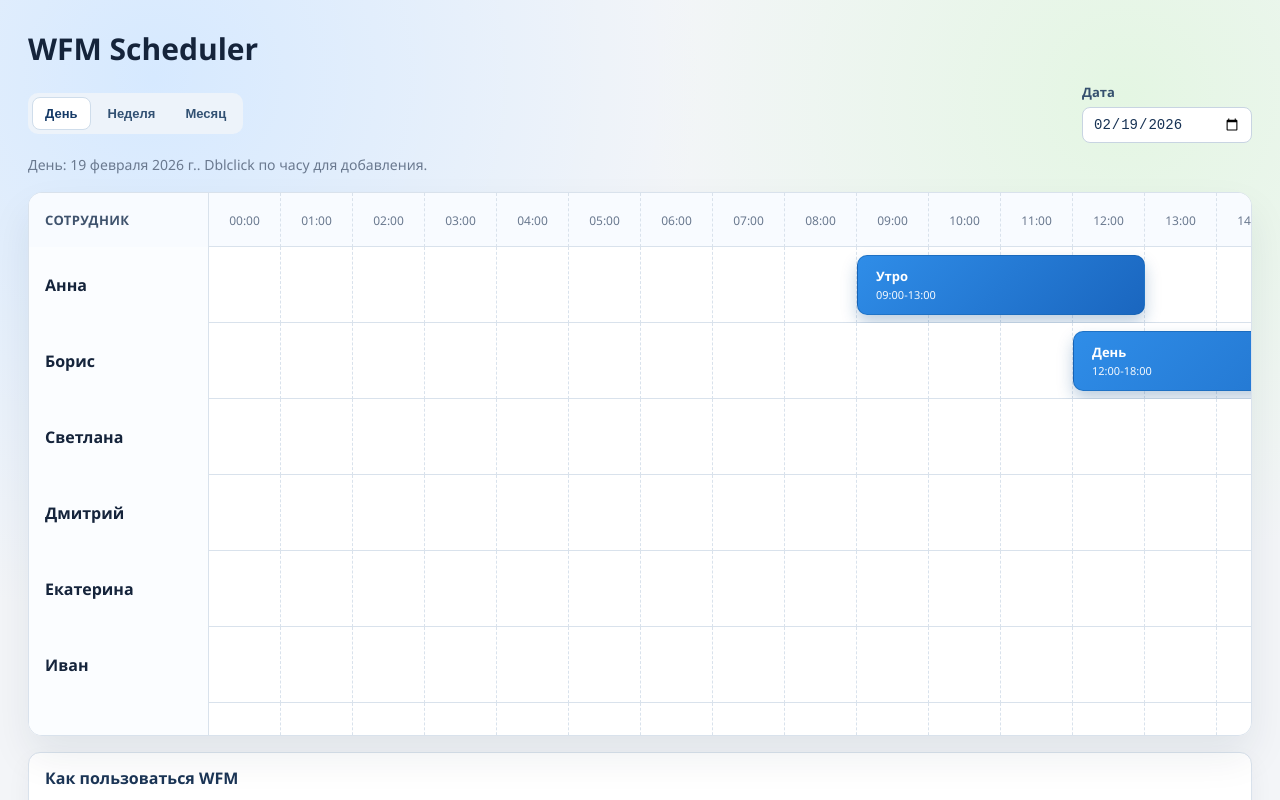
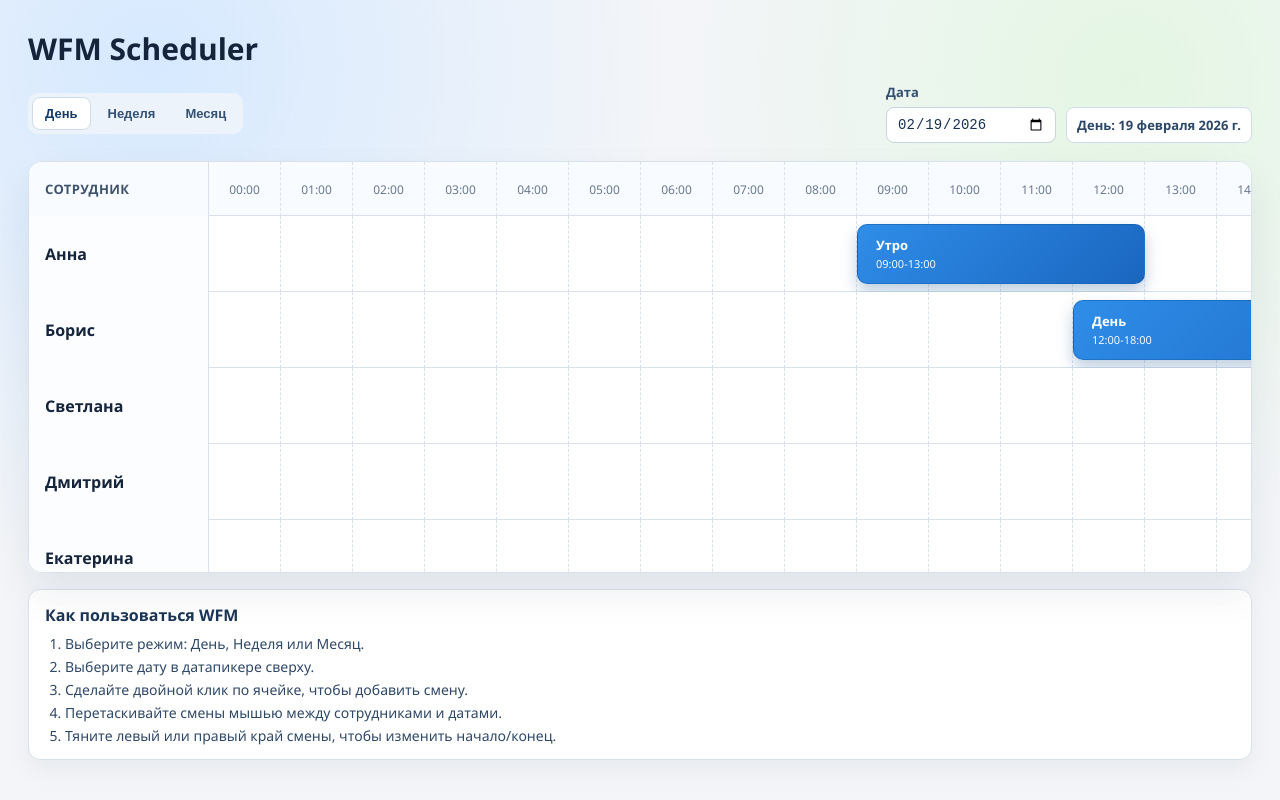
Before and after one commit to mfbulat/vibe-wfm, a React (Vite) app: page / in a window 1280 px wide. Shown: the top 800 px of the page. Built offline with nearby package versions, Linux system fonts and the light colour scheme.

Commit message:
style adjust

```diff
--- a/src/App.module.scss
+++ b/src/App.module.scss
@@ -7,12 +7,16 @@ $muted: #6a798f;
 $row-height: 76px;
 
 .page {
-  min-height: 100vh;
+  height: 100vh;
+  max-height: 100vh;
   background: radial-gradient(circle at 12% 8%, #d6e9ff 0%, transparent 38%),
     radial-gradient(circle at 88% 10%, #e4f6e3 0%, transparent 33%),
     $page-bg;
   color: $text;
   padding: 28px 28px 40px;
+  display: flex;
+  flex-direction: column;
+  overflow: hidden;
 }
 
 .header {
@@ -31,6 +35,13 @@ $row-height: 76px;
   align-items: center;
   justify-content: space-between;
   gap: 12px;
+}
+
+.dateControls {
+  display: flex;
+  align-items: flex-end;
+  gap: 10px;
+  flex-wrap: wrap;
 }
 
 .viewSwitch {
@@ -76,10 +87,14 @@ $row-height: 76px;
   color: #173254;
 }
 
-.hintText {
-  margin: 12px 0 0;
-  color: $muted;
-  font-size: 14px;
+.periodBadge {
+  border: 1px solid #cfdceb;
+  background: #fff;
+  border-radius: 8px;
+  padding: 8px 10px;
+  font-size: 13px;
+  color: #2d4867;
+  font-weight: 600;
 }
 
 .gridWrapper {
@@ -89,8 +104,8 @@ $row-height: 76px;
   border-radius: 14px;
   overflow: auto;
   box-shadow: 0 20px 40px rgba(14, 36, 64, 0.08);
-  min-height: 420px;
-  height: min(68vh, 720px);
+  min-height: 220px;
+  flex: 1 1 auto;
 }
 
 .virtualCanvas {
@@ -442,6 +457,6 @@ $row-height: 76px;
   }
 
   .gridWrapper {
-    min-height: 360px;
+    min-height: 200px;
   }
 }
--- a/src/App.tsx
+++ b/src/App.tsx
@@ -533,6 +533,13 @@ function App() {
     if (parsed) setSelectedDate(parsed)
   }
 
+  const periodLabel =
+    viewMode === 'day'
+      ? `День: ${fullDateFormatter.format(selectedDate)}`
+      : viewMode === 'week'
+        ? `Неделя: ${shortDateFormatter.format(visibleDates[0])} - ${shortDateFormatter.format(visibleDates[6])}`
+        : `Месяц: ${monthYearFormatter.format(selectedDate)}`
+
   return (
     <div className={styles.page}>
       <header className={styles.header}>
@@ -551,6 +558,7 @@ function App() {
             ))}
           </div>
 
+          <div className={styles.dateControls}>
             <label className={styles.datepickerLabel}>
               Дата
               <input
@@ -560,15 +568,10 @@ function App() {
                 className={styles.datepicker}
               />
             </label>
+
+            <div className={styles.periodBadge}>{periodLabel}</div>
           </div>
-
-        <p className={styles.hintText}>
-          {viewMode === 'day'
-            ? `День: ${fullDateFormatter.format(selectedDate)}. Dblclick по часу для добавления.`
-            : viewMode === 'week'
-              ? `Неделя от ${shortDateFormatter.format(visibleDates[0])} до ${shortDateFormatter.format(visibleDates[6])}.`
-              : `Месяц: ${monthYearFormatter.format(selectedDate)}.`}
-        </p>
+        </div>
       </header>
 
       <section className={styles.gridWrapper} ref={gridViewportRef}>
```
Lines whose indentation alone changed are shown as unchanged.
